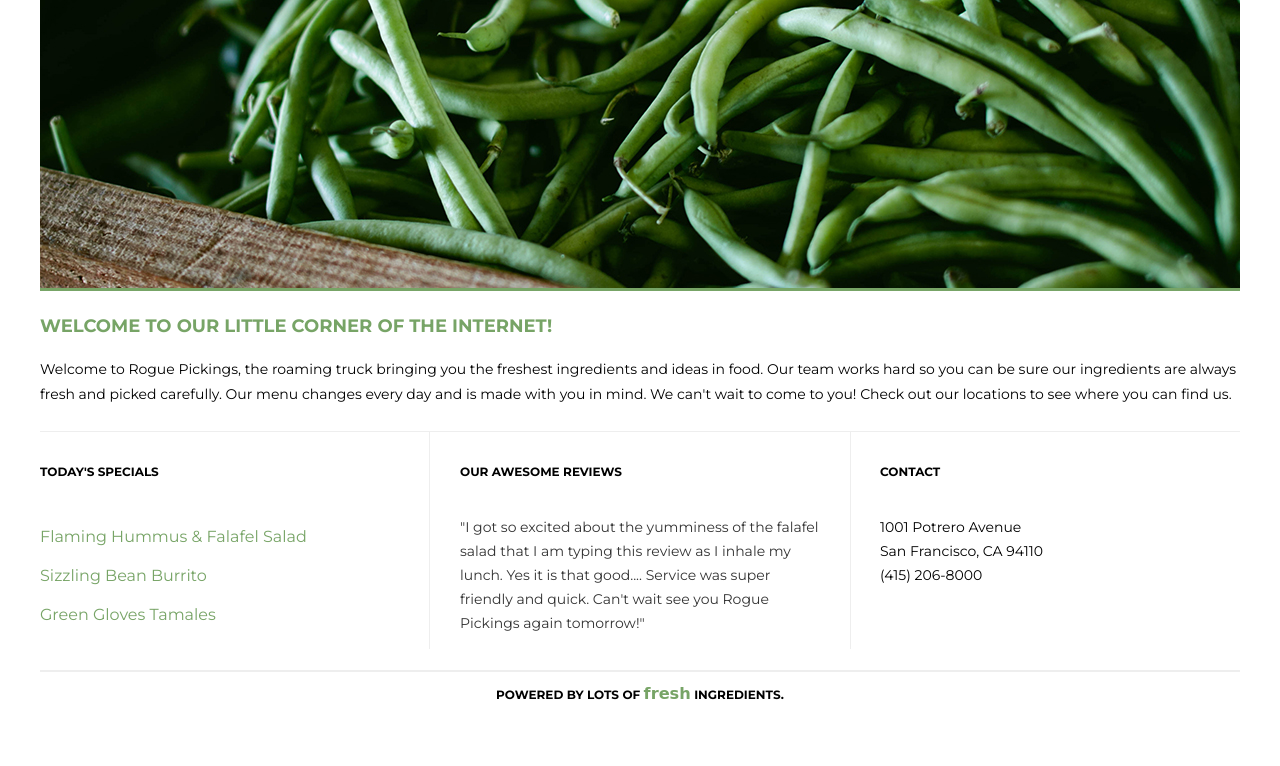
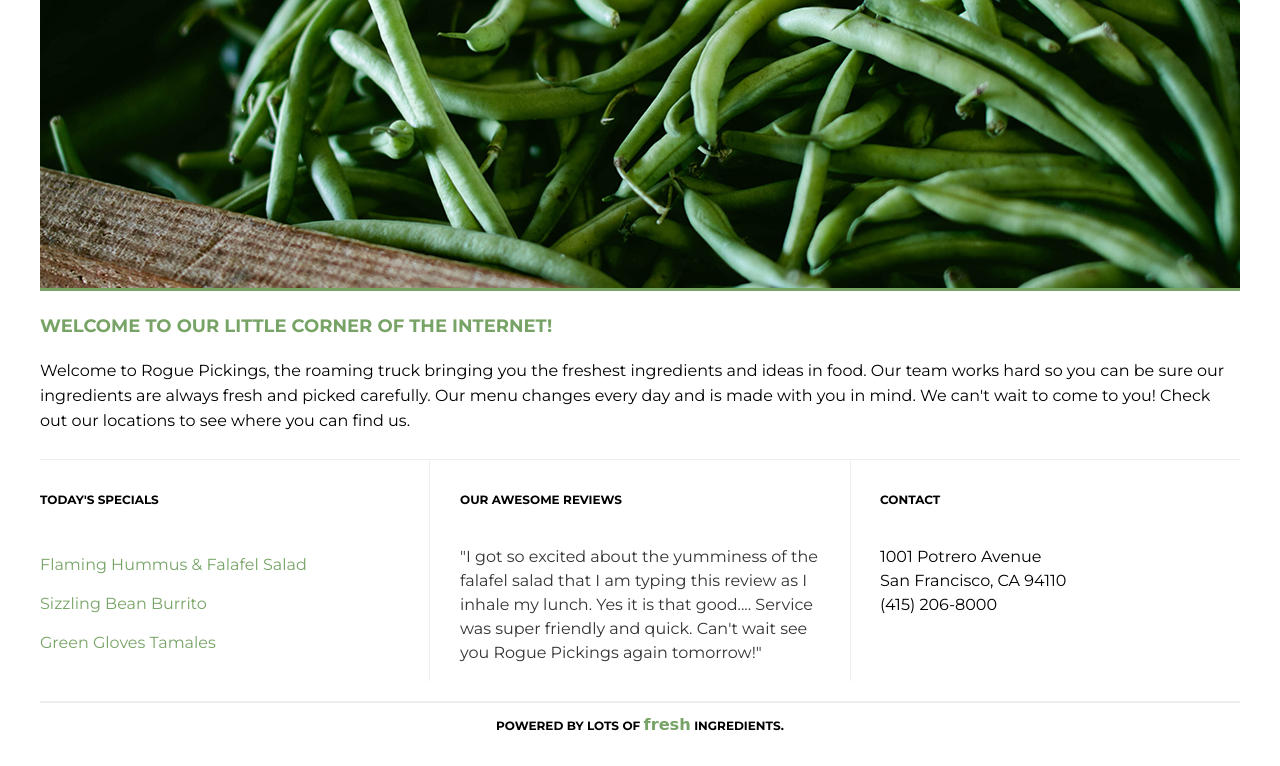
Before and after one commit to heidi37/rogue-pickings, a plain HTML site: page index.html in a window 1280 px wide. Shown: the part 100-866 px from the top of the page. Before the commit the page ends 835 px from the top, so only its background shows below. Drawn offline with Linux system fonts and the light colour scheme; a web font is replaced by a local one.

Commit message:
fixed p font-size

```diff
--- a/css/main.css
+++ b/css/main.css
@@ -40,7 +40,7 @@ h3 {
 }
 
 p {
-	font-size: .875em;
+	font-size: 1em;
 }
 
 /***** HEADER *****/
```
